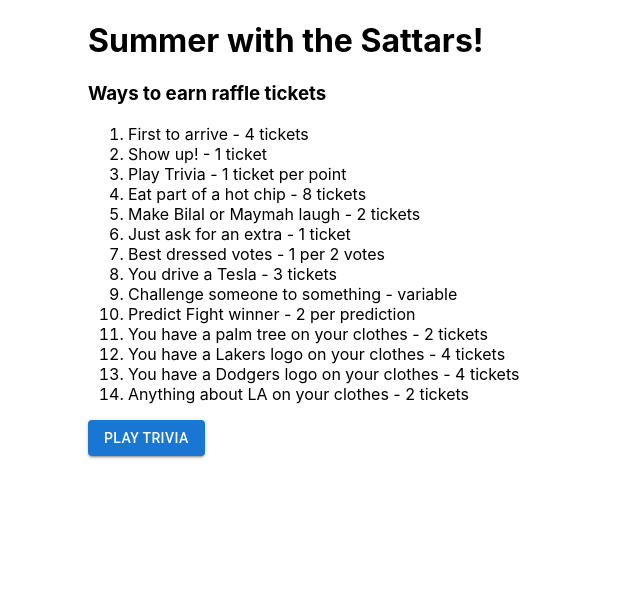
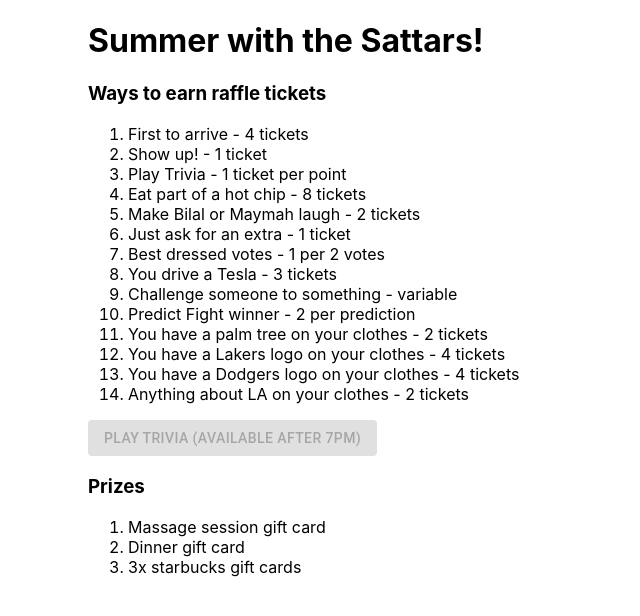
Before and after one commit to bilalsattar24/bilalsattar, a React (Create React App) app: page / in a window 1280 px wide. Shown: the top 616 px of the page, without its empty margins (0-640 px from the left). Built offline with nearby package versions, Linux system fonts and the light colour scheme.

Commit message:
added prizes and disabled button

```diff
--- a/src/App.tsx
+++ b/src/App.tsx
@@ -43,9 +43,17 @@ function App() {
               <li>Anything about LA on your clothes - 2 tickets</li>
             </ol>
 
-            <Button variant='contained' onClick={handleTriviaClick}>
-              Play Trivia
+            <Button disabled variant='contained' onClick={handleTriviaClick}>
+              Play Trivia (Available after 7pm)
             </Button>
+            <div>
+              <h3>Prizes</h3>
+              <ol>
+                <li>Massage session gift card</li>
+                <li>Dinner gift card</li>
+                <li>3x starbucks gift cards</li>
+              </ol>
+            </div>
           </Container>
         );
       case 'twilio':
```
